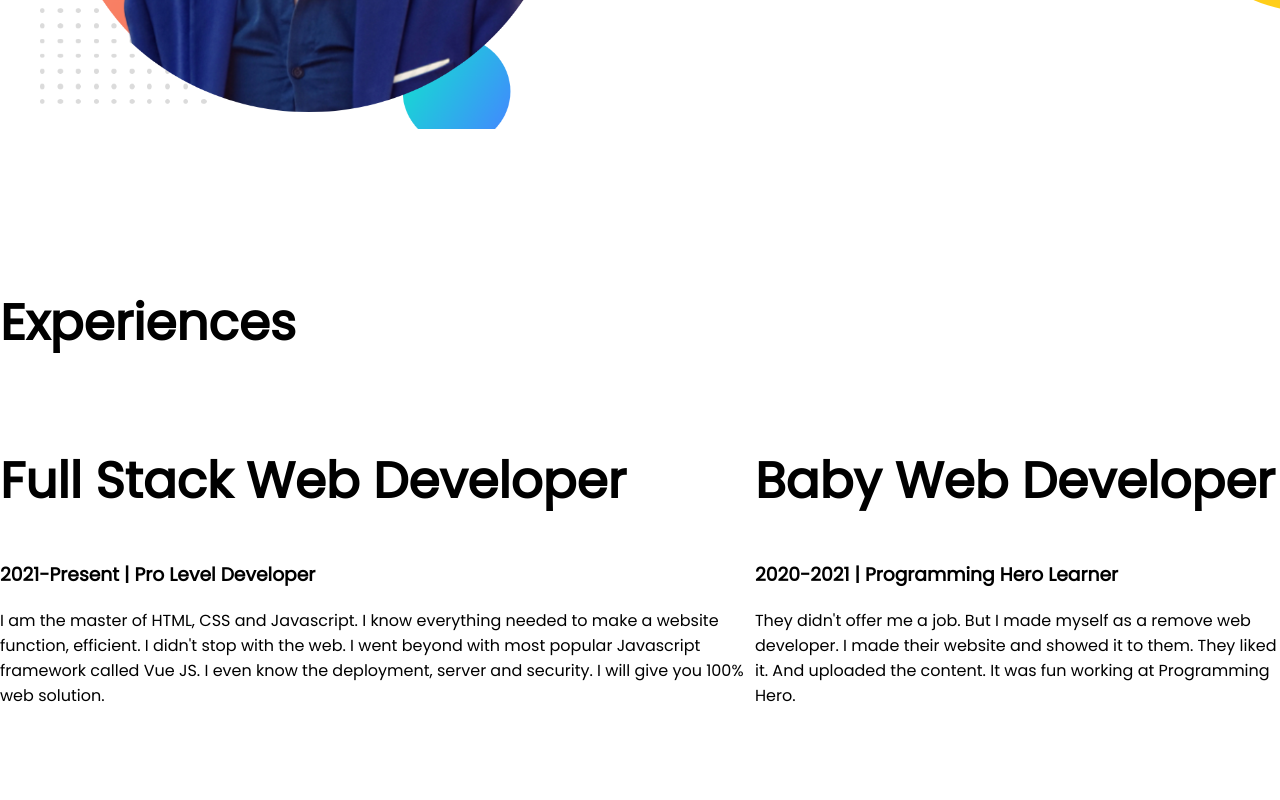
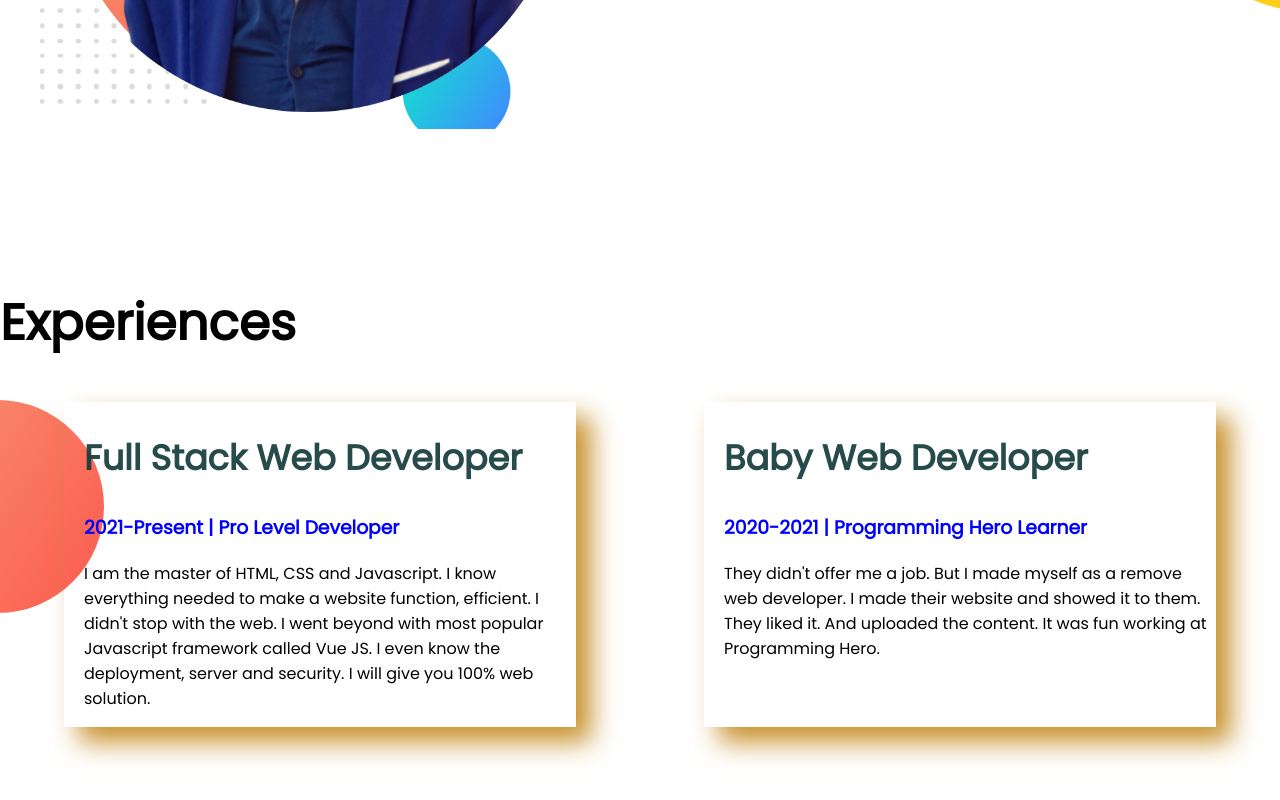
Before and after one commit to azharfahim1/dev-portfolio, a plain HTML site: page index.html in a window 1280 px wide. Shown: the part 1086-1886 px from the top of the page. Drawn offline with Linux system fonts and the light colour scheme.

Commit message:
exp-item

```diff
--- a/index.html
+++ b/index.html
@@ -40,12 +40,12 @@
     <h1>Experiences</h1>
   <div class="flax-container">
     <div class="expreience-item">
-        <h1>Full Stack Web Developer</h1>
+        <h2>Full Stack Web Developer</h2>
         <h3>2021-Present | Pro Level Developer</h3>
         <p>I am the master of HTML, CSS and Javascript. I know everything needed to make a website function, efficient. I didn't stop with the web. I went beyond with most popular Javascript framework called Vue JS. I even know the deployment, server and security. I will give you 100% web solution.</p>
     </div>
-    <div class="expreience-item">
-        <h1>Baby Web Developer</h1>
+    <div id="web-item" class="expreience-item">
+        <h2>Baby Web Developer</h2>
         <h3>2020-2021 | Programming Hero Learner</h3>
         <p>They didn't offer me a job. But I made myself as a remove web developer. I made their website and showed it to them. They liked it. And uploaded the content. It was fun working at Programming Hero.</p>
     </div>
--- a/style.css
+++ b/style.css
@@ -7,22 +7,28 @@ body{
 h1{
     font-size: 50px;
 }
-.c1{
-    color:orange;
+h2{
+    font-size: 35px;
+    color: rgba(22, 59, 59, 0.925);
 }
-.flax-container{
+h3{
+    color: blue;
+}
+    .c1{
+    color:orangered;
+}
+    .flax-container{
     display: flex;
     margin-bottom: 150px;
 }
-.half-width{
+    .half-width{
     width: 50%;
     padding-left:3%;
 }
-.half-width img {
+    .half-width img {
  width:90% ;
 }
 .link{
-
     text-decoration: none;
     font-weight: 700px;
     color: white;
@@ -30,9 +36,23 @@ h1{
     padding: 6px 35px;
     border-radius: 5px;
     }
-
-    .dream-big{
+ .dream-big{
         background-image: url(images/dream-bg.png);
         background-repeat: no-repeat;
         background-position: right;
     }
+    .exp-area{
+        background-image: url(images/exp-bg.png);
+        background-repeat: no-repeat;
+        background-position: left;
+    }
+  .expreience-item {
+    width: 50%;
+    margin-left: 5%;
+    margin-right: 5%;
+    padding-left: 20px;
+    box-shadow: 15px 15px 25px #c7902a;
+  }
+  #web-item{
+    border-left: 10px;
+  }
```
